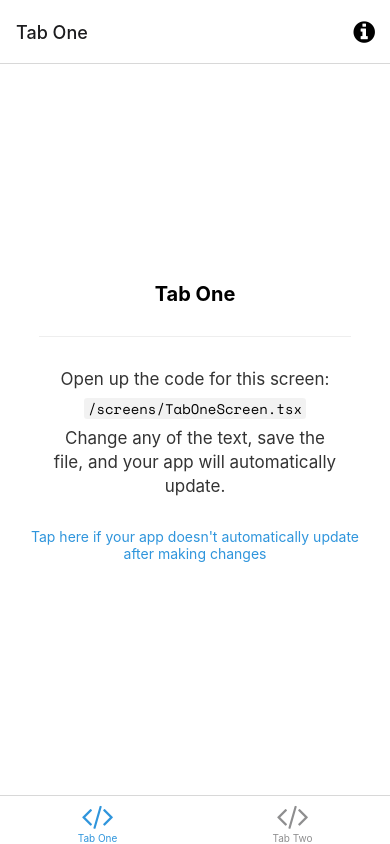
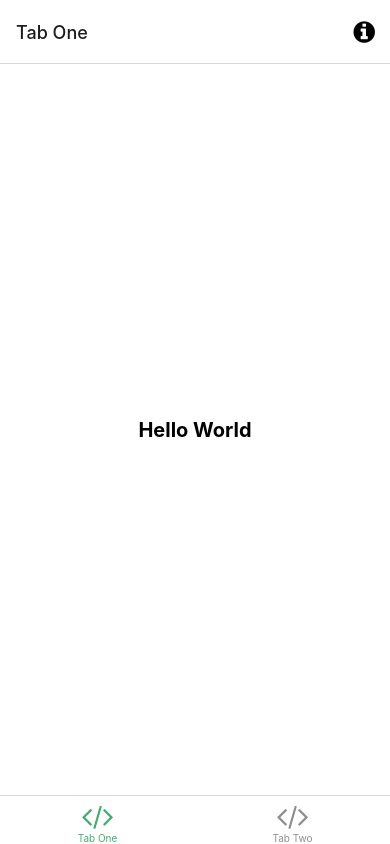
Before and after one commit to canknbr/BooksMobile, a React Native app: screen /TabOne in a window 390 px wide. Built offline with nearby package versions, Linux system fonts and the light colour scheme; what expo-linking would draw is missing.

Commit message:
Init expo app

```diff
--- a/constants/Colors.ts
+++ b/constants/Colors.ts
@@ -1,4 +1,4 @@
-const tintColorLight = '#2f95dc';
+const tintColorLight = '#46AA71';
 const tintColorDark = '#fff';
 
 export default {
--- a/screens/TabOneScreen.tsx
+++ b/screens/TabOneScreen.tsx
@@ -4,12 +4,10 @@ import EditScreenInfo from '../components/EditScreenInfo';
 import { Text, View } from '../components/Themed';
 import { RootTabScreenProps } from '../types';
 
-export default function TabOneScreen({ navigation }: RootTabScreenProps<'TabOne'>) {
+export default function TabOneScreen() {
   return (
     <View style={styles.container}>
-      <Text style={styles.title}>Tab One</Text>
-      <View style={styles.separator} lightColor="#eee" darkColor="rgba(255,255,255,0.1)" />
-      <EditScreenInfo path="/screens/TabOneScreen.tsx" />
+      <Text style={styles.title}>Hello World</Text>
     </View>
   );
 }
```
